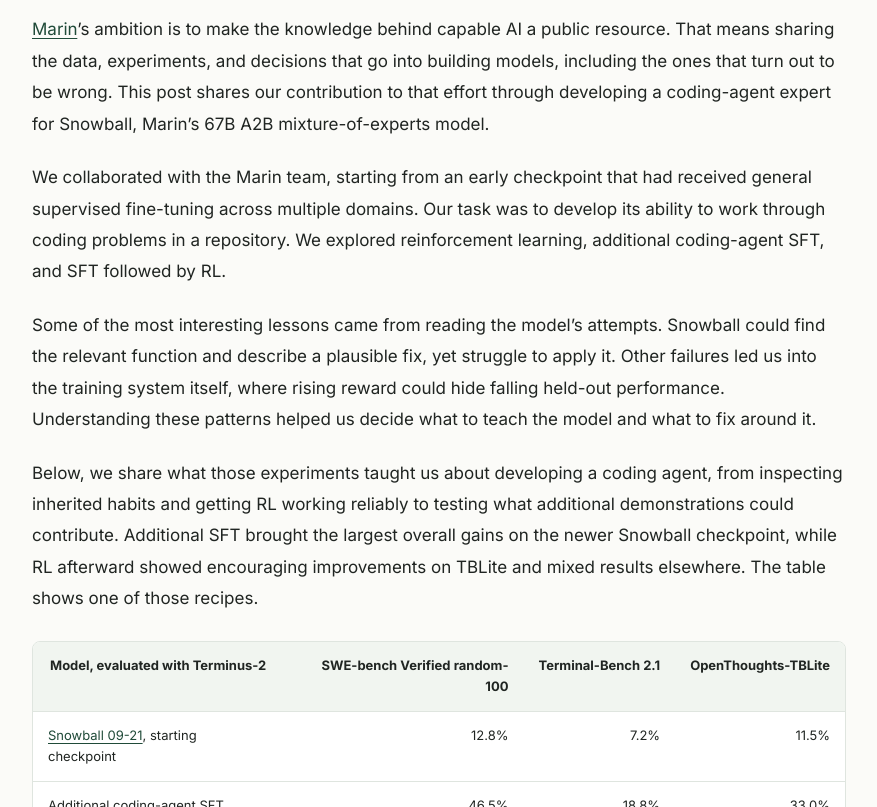
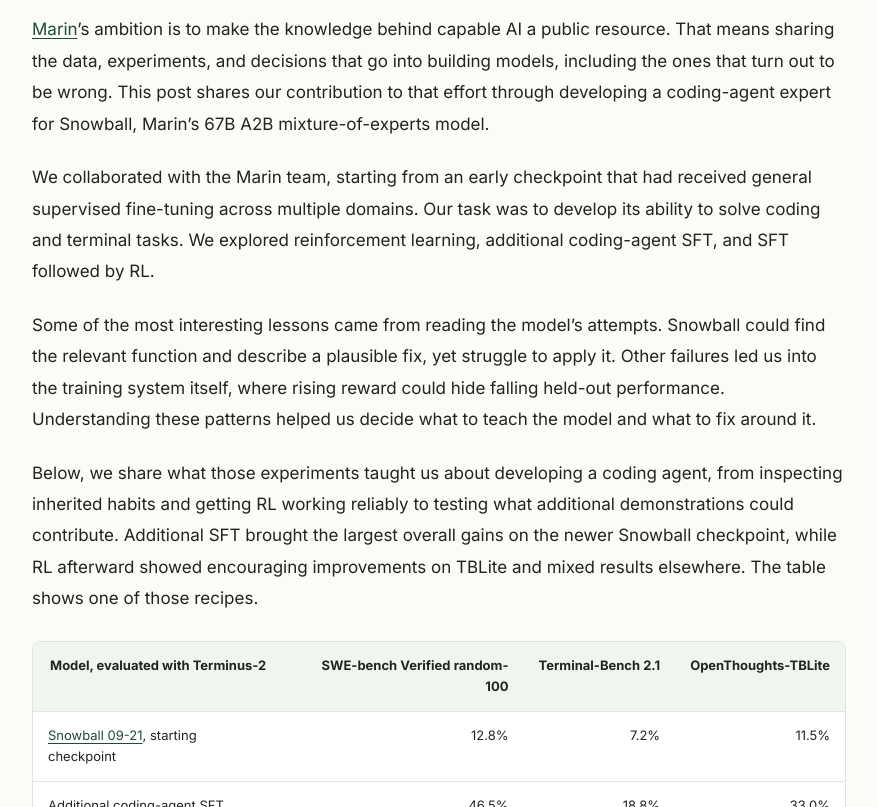
Before and after one commit to lukedhlee/lukedhlee.github.io, a Jekyll site: the page built from _posts/2026-10-21-turning-snowball-into-a-coding-agent.md, in a window 1280 px wide and 900 px high, scrolled down 1074 px, cut to the strip 93-900 px from the top of the window. Shown: the whole strip, without its empty margins (201-1078 px from the left). Built offline with Jekyll 4.4.1, drawn with Linux system fonts in a browser that asks for light colours.

Commit message:
Describe coding expert scope as coding and terminal tasks

```diff
--- a/_posts/2026-10-21-turning-snowball-into-a-coding-agent.md
+++ b/_posts/2026-10-21-turning-snowball-into-a-coding-agent.md
@@ -21,7 +21,7 @@
 
 [Marin](https://marin.community/)’s ambition is to make the knowledge behind capable AI a public resource. That means sharing the data, experiments, and decisions that go into building models, including the ones that turn out to be wrong. This post shares our contribution to that effort through developing a coding-agent expert for Snowball, Marin’s 67B A2B mixture-of-experts model.
 
-We collaborated with the Marin team, starting from an early checkpoint that had received general supervised fine-tuning across multiple domains. Our task was to develop its ability to work through coding problems in a repository. We explored reinforcement learning, additional coding-agent SFT, and SFT followed by RL.
+We collaborated with the Marin team, starting from an early checkpoint that had received general supervised fine-tuning across multiple domains. Our task was to develop its ability to solve coding and terminal tasks. We explored reinforcement learning, additional coding-agent SFT, and SFT followed by RL.
 
 Some of the most interesting lessons came from reading the model’s attempts. Snowball could find the relevant function and describe a plausible fix, yet struggle to apply it. Other failures led us into the training system itself, where rising reward could hide falling held-out performance. Understanding these patterns helped us decide what to teach the model and what to fix around it.
 
```
